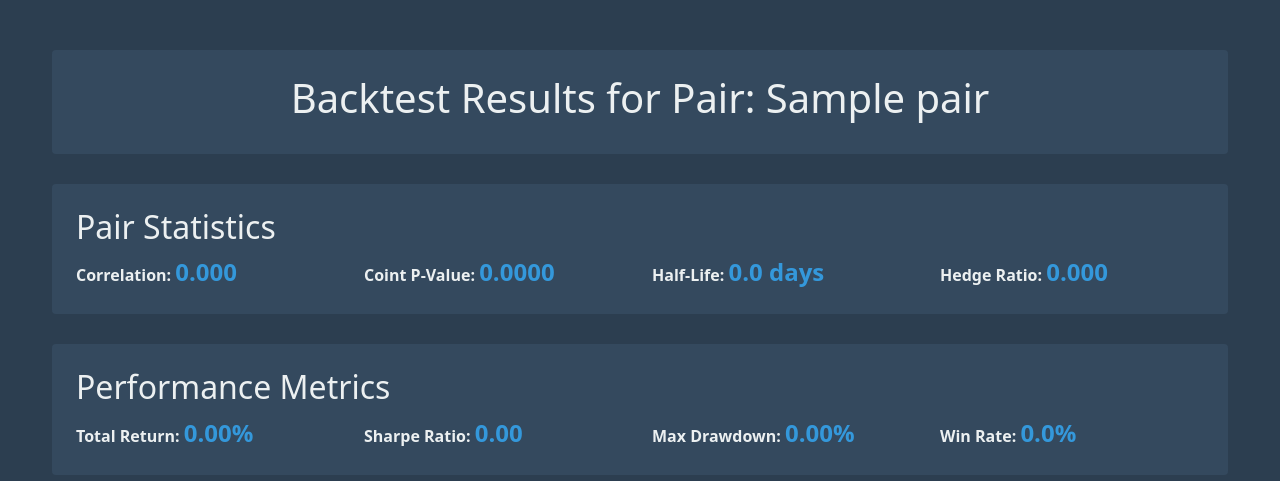
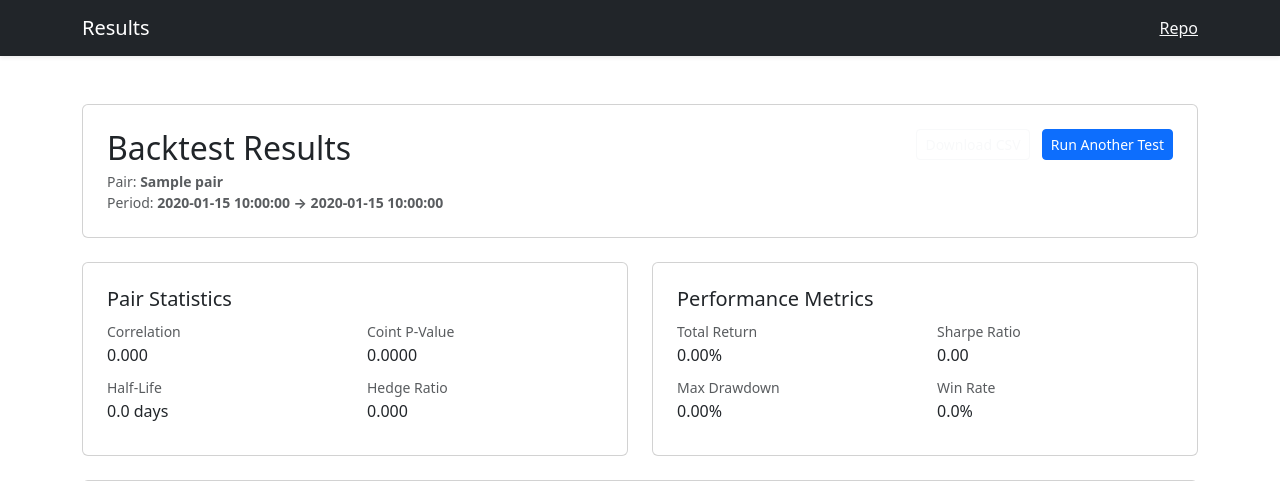
Before and after one commit to sukantsaumya/Statistical_Arbitrage_Project, a Flask app: template templates/results.html in a window 1280 px wide. Shown: the top 481 px of the page. Run offline with Flask 3, Linux system fonts and the light colour scheme; the template is opened without the code that fills it: most values are stand-ins (such as "Sample title", 1, 10 or a date in 2020).

Commit message:
Update results.html

```diff
--- a/templates/results.html
+++ b/templates/results.html
@@ -1,50 +1,111 @@
 <!DOCTYPE html>
 <html lang="en">
 <head>
-    <meta charset="UTF-8">
-    <title>Backtest Results</title>
-    <link rel="stylesheet" href="https://cdn.jsdelivr.net/npm/bootstrap@5.1.3/dist/css/bootstrap.min.css">
-    <style>
-        body { background-color: #2c3e50; color: #ecf0f1; }
-        .container { max-width: 1200px; margin-top: 50px; }
-        .card { background-color: #34495e; border: none; margin-bottom: 30px;}
-        .metric-value { font-size: 1.5rem; color: #3498db; font-weight: bold; }
-    </style>
+  <meta charset="utf-8" />
+  <meta name="viewport" content="width=device-width,initial-scale=1" />
+  <title>Backtest Results — {{ pair }}</title>
+  <link href="https://cdn.jsdelivr.net/npm/bootstrap@5.3.2/dist/css/bootstrap.min.css" rel="stylesheet">
+  <link rel="stylesheet" href="{{ url_for('static', filename='css/style.css') }}">
 </head>
-<body>
+<body class="app-bg text-light">
+  <nav class="navbar navbar-dark bg-dark shadow-sm">
     <div class="container">
-        <div class="card p-4 text-center">
-            <h1>Backtest Results for Pair: {{ pair }}</h1>
+      <a class="navbar-brand" href="{{ url_for('index') }}">Results</a>
+      <div class="d-none d-md-block">
+        <a class="link-light" href="https://github.com/sukantsaumya/Statistical_Arbitrage_Project" target="_blank">Repo</a>
       </div>
+    </div>
+  </nav>
 
-        <div class="card p-4">
-            <h2>Pair Statistics</h2>
-            <div class="row">
-                <div class="col-md-3"><strong>Correlation:</strong> <span class="metric-value">{{ "%.3f"|format(best_pair_stats.correlation) }}</span></div>
-                <div class="col-md-3"><strong>Coint P-Value:</strong> <span class="metric-value">{{ "%.4f"|format(best_pair_stats.pvalue) }}</span></div>
-                <div class="col-md-3"><strong>Half-Life:</strong> <span class="metric-value">{{ "%.1f"|format(best_pair_stats.half_life) }} days</span></div>
-                <div class="col-md-3"><strong>Hedge Ratio:</strong> <span class="metric-value">{{ "%.3f"|format(best_pair_stats.hedge_ratio) }}</span></div>
+  <main class="container py-5">
+    <div class="row g-4">
+
+      <div class="col-12">
+        <div class="card card-dark p-4">
+          <div class="d-flex justify-content-between align-items-start flex-column flex-md-row gap-3">
+            <div>
+              <h2 class="mb-1">Backtest Results</h2>
+              <p class="mb-0 text-muted small">Pair: <strong>{{ pair }}</strong></p>
+              <p class="mb-0 text-muted small">Period: <strong>{{ start_date }} → {{ end_date }}</strong></p>
+            </div>
+            <div class="text-md-end">
+              <a href="{{ url_for('download_results', filename=export_csv) }}" class="btn btn-outline-light btn-sm me-2">Download CSV</a>
+              <a href="{{ url_for('index') }}" class="btn btn-primary btn-sm">Run Another Test</a>
+            </div>
+          </div>
         </div>
       </div>
 
-        <div class="card p-4">
-            <h2>Performance Metrics</h2>
+      <div class="col-lg-6">
+        <div class="card card-dark p-4">
+          <h5 class="card-title">Pair Statistics</h5>
           <div class="row">
-                <div class="col-md-3"><strong>Total Return:</strong> <span class="metric-value">{{ "%.2f%%"|format(metrics.total_return * 100) }}</span></div>
-                <div class="col-md-3"><strong>Sharpe Ratio:</strong> <span class="metric-value">{{ "%.2f"|format(metrics.sharpe_ratio) }}</span></div>
-                <div class="col-md-3"><strong>Max Drawdown:</strong> <span class="metric-value">{{ "%.2f%%"|format(metrics.max_drawdown * 100) }}</span></div>
-                <div class="col-md-3"><strong>Win Rate:</strong> <span class="metric-value">{{ "%.1f%%"|format(metrics.win_rate * 100) }}</span></div>
+            <div class="col-6 mb-2"><small class="text-muted">Correlation</small><div class="metric-value">{{ "%.3f"|format(best_pair_stats.correlation) }}</div></div>
+            <div class="col-6 mb-2"><small class="text-muted">Coint P-Value</small><div class="metric-value">{{ "%.4f"|format(best_pair_stats.pvalue) }}</div></div>
+            <div class="col-6 mb-2"><small class="text-muted">Half-Life</small><div class="metric-value">{{ "%.1f"|format(best_pair_stats.half_life) }} days</div></div>
+            <div class="col-6 mb-2"><small class="text-muted">Hedge Ratio</small><div class="metric-value">{{ "%.3f"|format(best_pair_stats.hedge_ratio) }}</div></div>
+          </div>
         </div>
       </div>
 
-        <div class="card p-4">
-            <h2>Performance Dashboard</h2>
-            <img src="{{ url_for('static', filename='plots/' + plot_image) }}" class="img-fluid" alt="Performance Plot">
+      <div class="col-lg-6">
+        <div class="card card-dark p-4">
+          <h5 class="card-title">Performance Metrics</h5>
+          <div class="row">
+            <div class="col-6 mb-2"><small class="text-muted">Total Return</small><div class="metric-value">{{ "%.2f%%"|format(metrics.total_return * 100) }}</div></div>
+            <div class="col-6 mb-2"><small class="text-muted">Sharpe Ratio</small><div class="metric-value">{{ "%.2f"|format(metrics.sharpe_ratio) }}</div></div>
+            <div class="col-6 mb-2"><small class="text-muted">Max Drawdown</small><div class="metric-value">{{ "%.2f%%"|format(metrics.max_drawdown * 100) }}</div></div>
+            <div class="col-6 mb-2"><small class="text-muted">Win Rate</small><div class="metric-value">{{ "%.1f%%"|format(metrics.win_rate * 100) }}</div></div>
+          </div>
+        </div>
       </div>
 
-        <div class="text-center">
-            <a href="{{ url_for('index') }}" class="btn btn-primary btn-lg">Run Another Test</a>
+      <div class="col-12">
+        <div class="card card-dark p-4">
+          <h5 class="card-title">Performance Dashboard</h5>
+          <div class="ratio ratio-16x9">
+            <img src="{{ url_for('static', filename='plots/' + plot_image) }}" class="img-fluid rounded" alt="Performance Plot">
           </div>
         </div>
+      </div>
+
+      <div class="col-12">
+        <div class="card card-dark p-4">
+          <h5 class="card-title">Trade Log (recent)</h5>
+          {% if trades and trades|length > 0 %}
+            <div class="table-responsive">
+              <table class="table table-dark table-striped align-middle mb-0">
+                <thead>
+                  <tr>
+                    <th>Date</th><th>Side</th><th>Entry Price</th><th>Exit Price</th><th>P&L</th>
+                  </tr>
+                </thead>
+                <tbody>
+                  {% for t in trades[-10:]|reverse %}
+                    <tr>
+                      <td>{{ t.date }}</td>
+                      <td>{{ t.side }}</td>
+                      <td>{{ "%.2f"|format(t.entry_price) }}</td>
+                      <td>{{ "%.2f"|format(t.exit_price) }}</td>
+                      <td>{{ "%.2f"|format(t.pnl) }}</td>
+                    </tr>
+                  {% endfor %}
+                </tbody>
+              </table>
+            </div>
+          {% else %}
+            <p class="text-muted small mb-0">No trades were executed in the backtest period.</p>
+          {% endif %}
+        </div>
+      </div>
+
+    </div>
+  </main>
+
+  <footer class="text-center py-3 text-muted small">
+    © {{ current_year }} Sukant Saumya — Statistical Arbitrage Project
+  </footer>
+
+  <script src="https://cdn.jsdelivr.net/npm/bootstrap@5.3.2/dist/js/bootstrap.bundle.min.js"></script>
 </body>
 </html>
```
Lines whose indentation alone changed are shown as unchanged.
